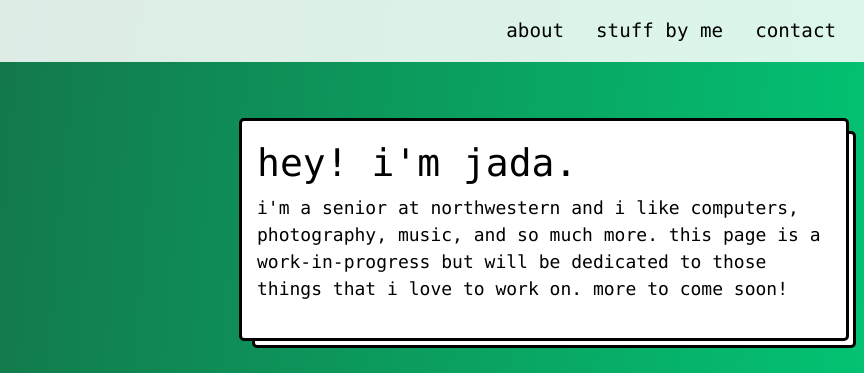
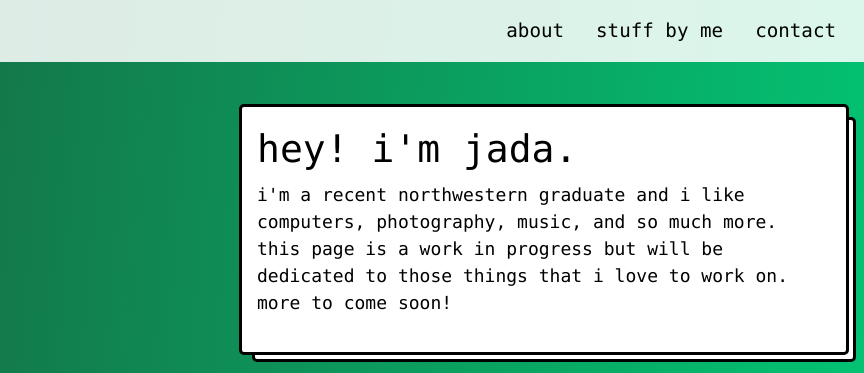
Before and after one commit to jadalking/jadalking.github.io, a plain HTML site: page index.html in a window 1280 px wide. Shown: the top 373 px of the page, 416-1280 px from the left. Drawn offline with nearby package versions, Linux system fonts and the light colour scheme.

Commit message:
rewording some content

```diff
--- a/index.html
+++ b/index.html
@@ -58,8 +58,8 @@
                     <div class="col descr_border" >    <!-- col-lg-5 col-md-5 col-sm-11 col-11 m-auto descr_border -->
                         <!-- TODO: typing animation effect -->
                         <h1 class="type-animation">hey! i'm jada.</h1>
-                        <p class="">i'm a senior at northwestern and i like computers, photography, music, and
-                            so much more. this page is a work-in-progress but will be dedicated
+                        <p class="">i'm a recent northwestern graduate and i like computers, photography, music, and
+                            so much more. this page is a work in progress but will be dedicated
                             to those things that i love to work on. more to come soon!</p>
                         <!-- <p>feel free to sign my guestbook while you're here :)</p> -->
                     </div>
```
Also changed, not shown: 1 other file.
